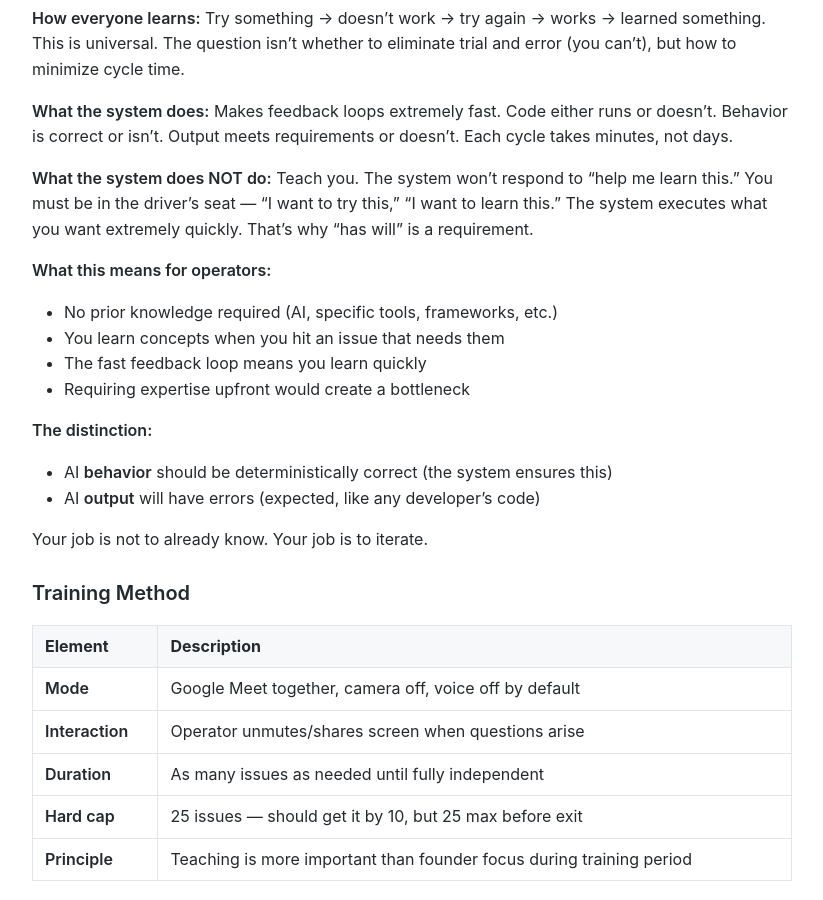
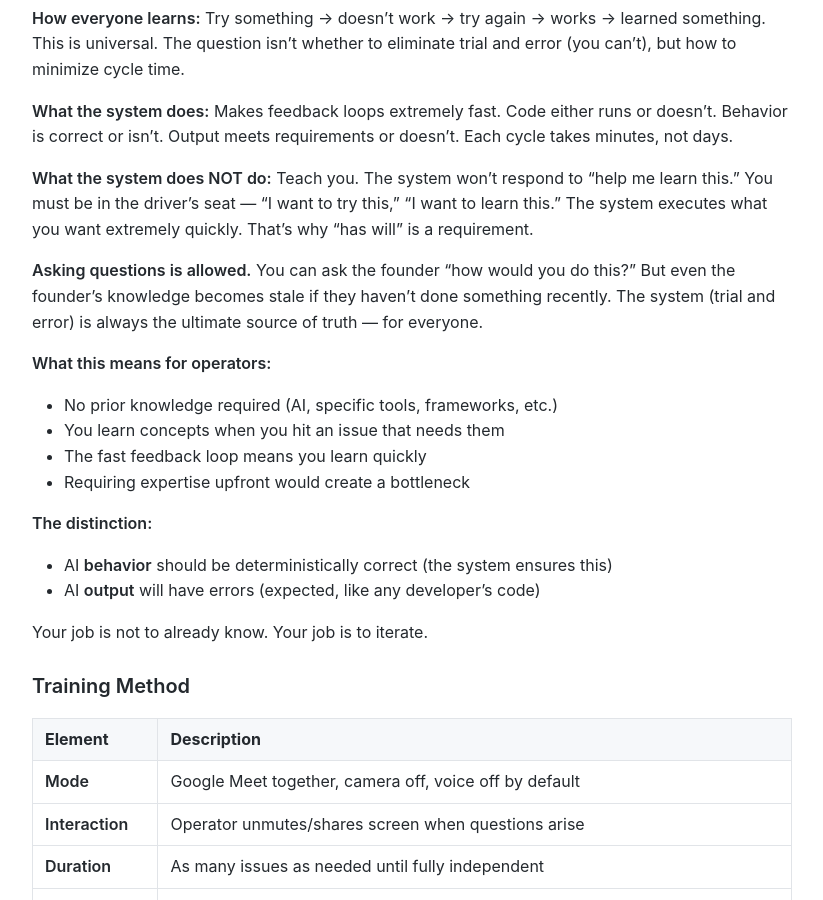
Before and after one commit to MariusWilsch/public-wilsch-ai-pages, a Jekyll site: the page built from global/strategic-objective-wilsch-ai-services.md, in a window 1280 px wide and 900 px high, scrolled down 2860 px. Shown: the whole window, without its empty margins (228-1051 px from the left). Built offline with Jekyll 4.4.1, drawn with Linux system fonts in a browser that asks for light colours; our own code applies the rules of GitHub Pages for plain Markdown files.

Commit message:
Sync from hippocampus 2026-02-03

```diff
--- a/global/strategic-objective-wilsch-ai-services.md
+++ b/global/strategic-objective-wilsch-ai-services.md
@@ -95,6 +95,8 @@ The Claude Code Operating System doesn't teach you — it makes trial and error
 
 **What the system does NOT do:** Teach you. The system won't respond to "help me learn this." You must be in the driver's seat — "I want to try this," "I want to learn this." The system executes what you want extremely quickly. That's why "has will" is a requirement.
 
+**Asking questions is allowed.** You can ask the founder "how would you do this?" But even the founder's knowledge becomes stale if they haven't done something recently. The system (trial and error) is always the ultimate source of truth — for everyone.
+
 **What this means for operators:**
 - No prior knowledge required (AI, specific tools, frameworks, etc.)
 - You learn concepts when you hit an issue that needs them
```
